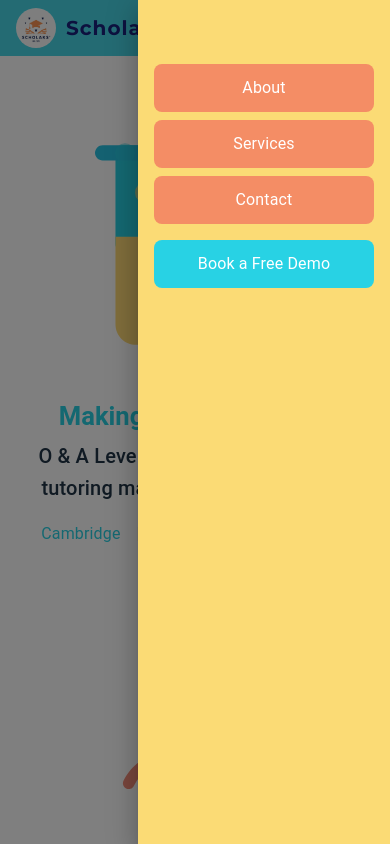
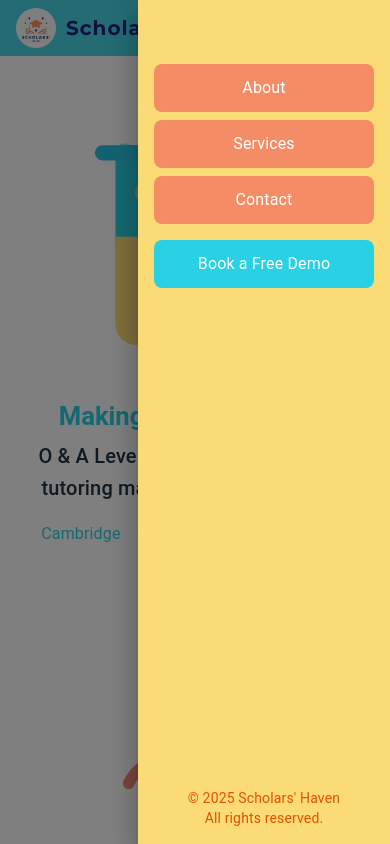
Before and after one commit to s4r0sh/scholars-haven, a React (Vite) app: page / in a window 390 px wide. Both pictures are taken after a click on the button 354 px from the left and 28 px from the top of the page. Shown: the top 844 px of the page. Built offline with nearby package versions, Linux system fonts and the light colour scheme; some icons are missing.

Commit message:
Add footer in mobile drawer of navbar

```diff
--- a/src/components/Navbar.jsx
+++ b/src/components/Navbar.jsx
@@ -128,11 +128,12 @@ export default function Navbar() {
           <Box
             sx={{
               width: 220,
-              bgcolor: "#fbdb75", // yellow background
+              bgcolor: "#fbdb75",
               height: "100%",
               p: 2,
               display: "flex",
               flexDirection: "column",
+              position: "relative", // needed for absolute footer
             }}
           >
             {/* Close Button */}
@@ -142,6 +143,7 @@ export default function Navbar() {
               </IconButton>
             </Box>
 
+            {/* Links */}
             <List sx={{ flexGrow: 1 }}>
               {navLinks.map((link) => (
                 <ListItem
@@ -189,6 +191,25 @@ export default function Navbar() {
                 <ListItemText primary="Book a Free Demo" />
               </ListItem>
             </List>
+
+            {/* Footer - pinned at bottom */}
+            <Box
+              sx={{
+                position: "absolute",
+                bottom: 16,
+                left: 0,
+                width: "100%",
+                textAlign: "center",
+                color: "#e65100",
+                fontWeight: "bold",
+              }}
+            >
+              <Typography variant="body2">
+                © 2025 Scholars' Haven
+                <br />
+                All rights reserved.
+              </Typography>
+            </Box>
           </Box>
         </Drawer>
       </Toolbar>
```
